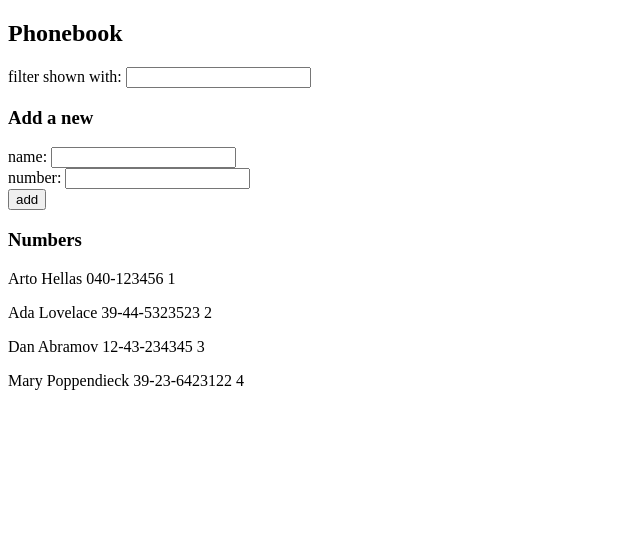
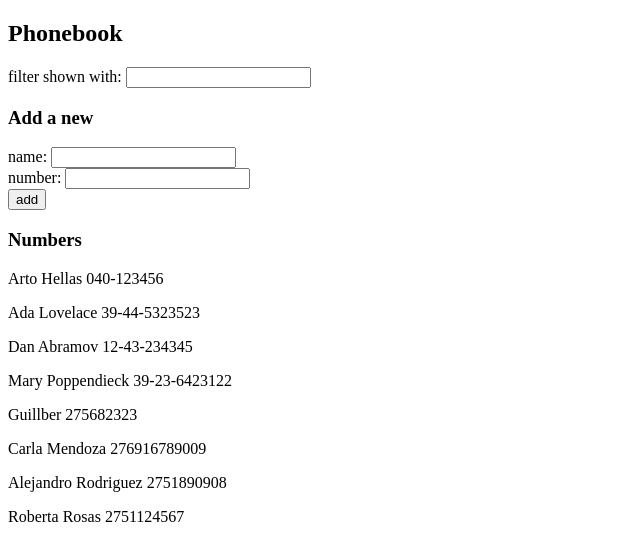
Before and after one commit to guillmh/fullStackOpenCourse, a React (Vite) app in the folder part2/part2_2.6_2.10/: page / in a window 1280 px wide. Shown: the top 560 px of the page, without its empty margins (0-640 px from the left). Built offline with nearby package versions, Linux system fonts and the light colour scheme; data requests are answered from the project's data file.

Commit message:
feature: Connect the application to JSON Server to get and add data
Added functionality to retrieve data from a JSON server (GET) with Axios, and also implemented the ability to send new data to the server (POST) when using the form to add items.

```diff
--- a/part2/part2_2.6_2.10/db.json
+++ b/part2/part2_2.6_2.10/db.json
@@ -3,22 +3,42 @@
     {
       "name": "Arto Hellas",
       "number": "040-123456",
-      "id": 1
+      "id": "1"
     },
     {
       "name": "Ada Lovelace",
       "number": "39-44-5323523",
-      "id": 2
+      "id": "2"
     },
     {
       "name": "Dan Abramov",
       "number": "12-43-234345",
-      "id": 3
+      "id": "3"
     },
     {
       "name": "Mary Poppendieck",
       "number": "39-23-6423122",
-      "id": 4
+      "id": "4"
+    },
+    {
+      "id": "7a8d",
+      "name": "Guillber",
+      "number": "275682323"
+    },
+    {
+      "id": "cace",
+      "name": "Carla Mendoza",
+      "number": "276916789009"
+    },
+    {
+      "id": "116a",
+      "name": "Alejandro Rodriguez",
+      "number": "2751890908"
+    },
+    {
+      "id": "a891",
+      "name": "Roberta Rosas",
+      "number": "2751124567"
     }
   ]
 }
--- a/part2/part2_2.6_2.10/src/App.jsx
+++ b/part2/part2_2.6_2.10/src/App.jsx
@@ -2,7 +2,7 @@ import { useState, useEffect } from "react";
 import Persons from "./components/Persons";
 import PersonForm from "./components/personForm";
 import Filter from "./components/Filter";
-import axios from "axios";
+import personsServices from "./services/personsSV";
 
 const App = () => {
   //Maneja el estado para guardar nuevos numeros
@@ -10,8 +10,8 @@ const App = () => {
 
   //Hace una solicitud al servidor para obtener los datos
   useEffect(() => {
-    axios.get("http://localhost:3001/persons").then((response) => {
-      setPersons(response.data);
+    personsServices.getAll().then((response) => {
+      setPersons(response);
     });
   }, []);
 
@@ -28,7 +28,6 @@ const App = () => {
       ...formData,
       [e.target.name]: e.target.value,
     });
-    // console.log(e.target.value);
   };
 
   return (
--- a/part2/part2_2.6_2.10/src/components/Persons.jsx
+++ b/part2/part2_2.6_2.10/src/components/Persons.jsx
@@ -5,7 +5,7 @@ const Persons = ({ persons }) => {
     <div>
       {persons.map((person) => (
         <p key={person.id}>
-          {person.name} {person.number} {person.id}
+          {person.name} {person.number}
         </p>
       ))}
     </div>
--- a/part2/part2_2.6_2.10/src/components/personForm.jsx
+++ b/part2/part2_2.6_2.10/src/components/personForm.jsx
@@ -1,4 +1,5 @@
 import React from "react";
+import personsServices from "../services/personsSV";
 
 const PersonForm = ({
   newName,
@@ -19,8 +20,12 @@ const PersonForm = ({
       return;
     }
     const addData = { name: newName, number: newNumber };
-    setPersons(persons.concat(addData));
-    setFormData((prev) => ({ ...prev, newName: "", newNumber: "" }));
+    personsServices.create(addData).then((response) => {
+      // console.log(response);
+      const savedPerson = response;
+      setPersons(persons.concat(savedPerson));
+      setFormData((prev) => ({ ...prev, newName: "", newNumber: "" }));
+    });
   };
 
   return (
--- /dev/null
+++ b/part2/part2_2.6_2.10/src/services/personsSV.js
@@ -0,0 +1,24 @@
+import axios from "axios";
+
+const baseUrl = "http://localhost:3001/persons";
+
+const getAll = async () => {
+  try {
+    const response = await axios.get(baseUrl);
+    return response.data;
+  } catch (error) {
+    console.error("Error fetching data:", error);
+    throw error;
+  }
+};
+
+const create = async (newPerson) => {
+  try {
+    const response = await axios.post(baseUrl, newPerson);
+    return response.data;
+  } catch (error) {
+    console.error("Error sending data:", error);
+  }
+};
+
+export default { getAll, create };
```
